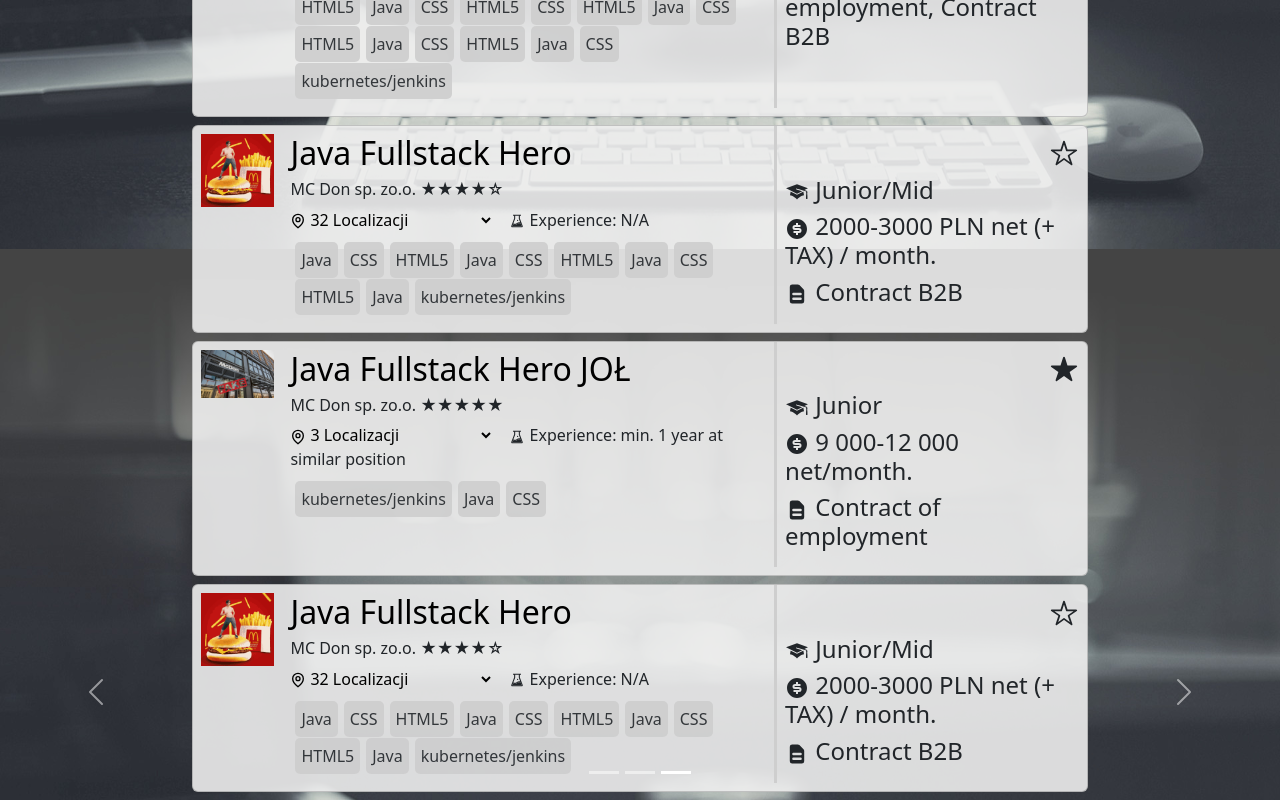
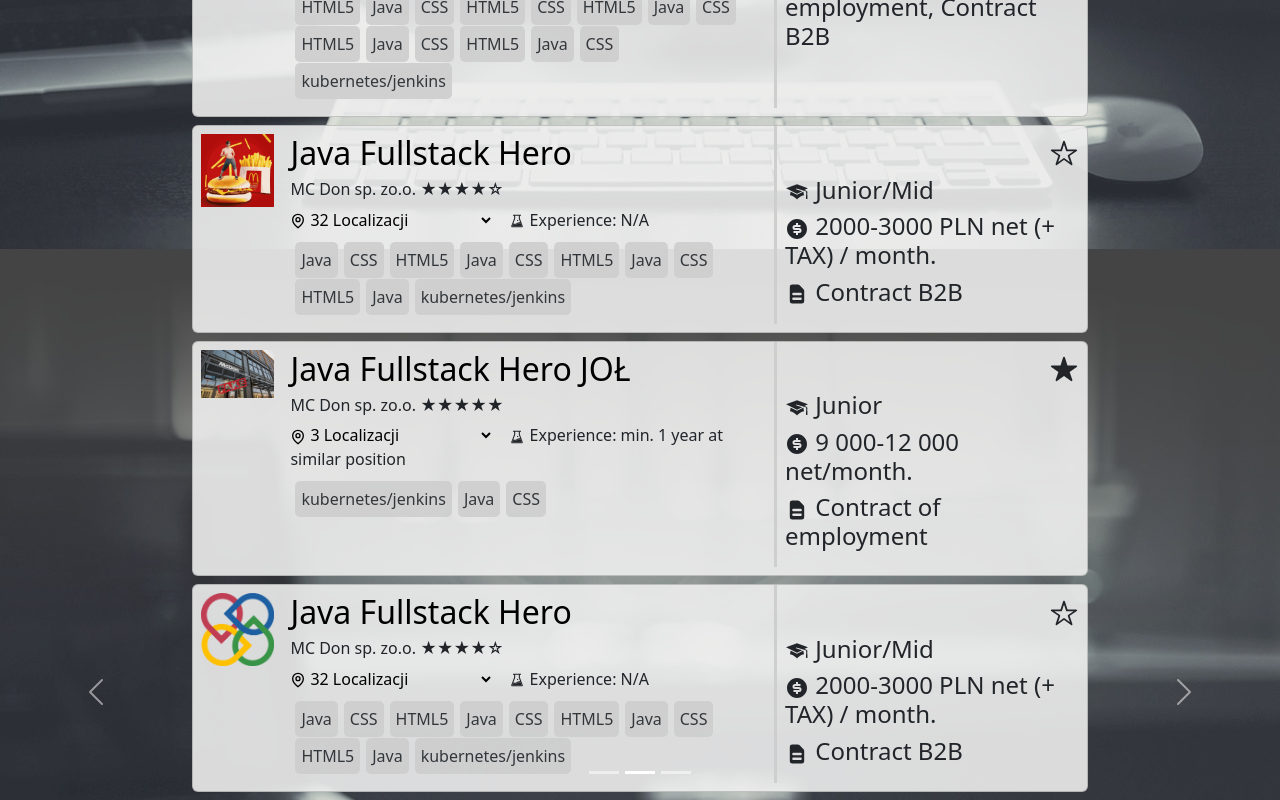
Before and after one commit to mrshyian/fakeJOB, a React (Create React App) app in the folder src/main/front/: page /Offers in a window 1280 px wide. Shown: the part 551-1351 px from the top of the page. Built offline with nearby package versions, Linux system fonts and the light colour scheme.

Commit message:
the time of displaying each card is equal now -> OffersCarousel.jsx

```diff
--- a/src/main/front/src/components/offers-page/offersCarousel/OffersCarousel.jsx
+++ b/src/main/front/src/components/offers-page/offersCarousel/OffersCarousel.jsx
@@ -1,7 +1,9 @@
 import React from 'react';
-import {Card, Carousel} from "react-bootstrap";
+import Carousel from 'react-bootstrap/Carousel';
+import {Card} from "react-bootstrap";
 import img from "../../../pictures/img.png";
 import mac from "../../../pictures/airsoftfatty-mcdonalds.gif";
+import logo from "../../../pictures/logoAskme2.png"
 import {GrLocation} from "react-icons/gr";
 import {AiTwotoneExperiment} from "react-icons/ai";
 import {IoStarOutline} from "react-icons/io5";
@@ -12,8 +14,8 @@
 const OffersCarousel = () => {
     return (
         <div>
-            <Carousel>
-                <Carousel.Item interval={3000}>
+            <Carousel fade>
+                <Carousel.Item >
                     <Card className="nested">
                         <div>
                             <img className="com-logo"  src={mac} alt=""/>
@@ -54,10 +56,10 @@
                         </div>
                     </Card>
                 </Carousel.Item>
-                <Carousel.Item interval={500}>
+                <Carousel.Item >
                     <Card className="nested">
                         <div>
-                            <img className="com-logo"  src={mac} alt=""/>
+                            <img className="com-logo"  src={logo} alt=""/>
                         </div>
                         <div>
                             <div className="innerDiv">
@@ -98,7 +100,7 @@
                 <Carousel.Item>
                     <Card className="nested">
                         <div>
-                            <img className="com-logo"  src={mac} alt=""/>
+                            <img className="com-logo"  src={img} alt=""/>
                         </div>
                         <div>
                             <div className="innerDiv">
@@ -137,6 +139,7 @@
                     </Card>
                 </Carousel.Item>
             </Carousel>
+
         </div>
     );
 };
```
